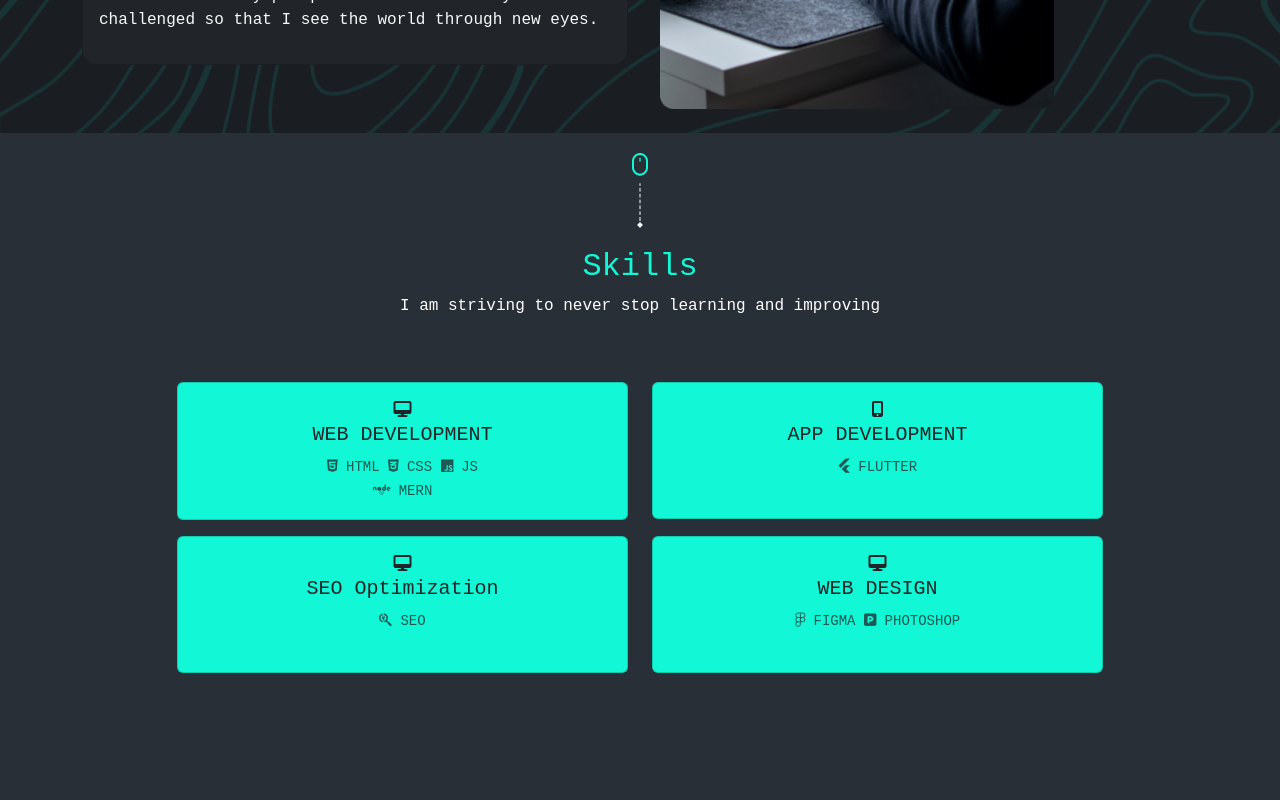
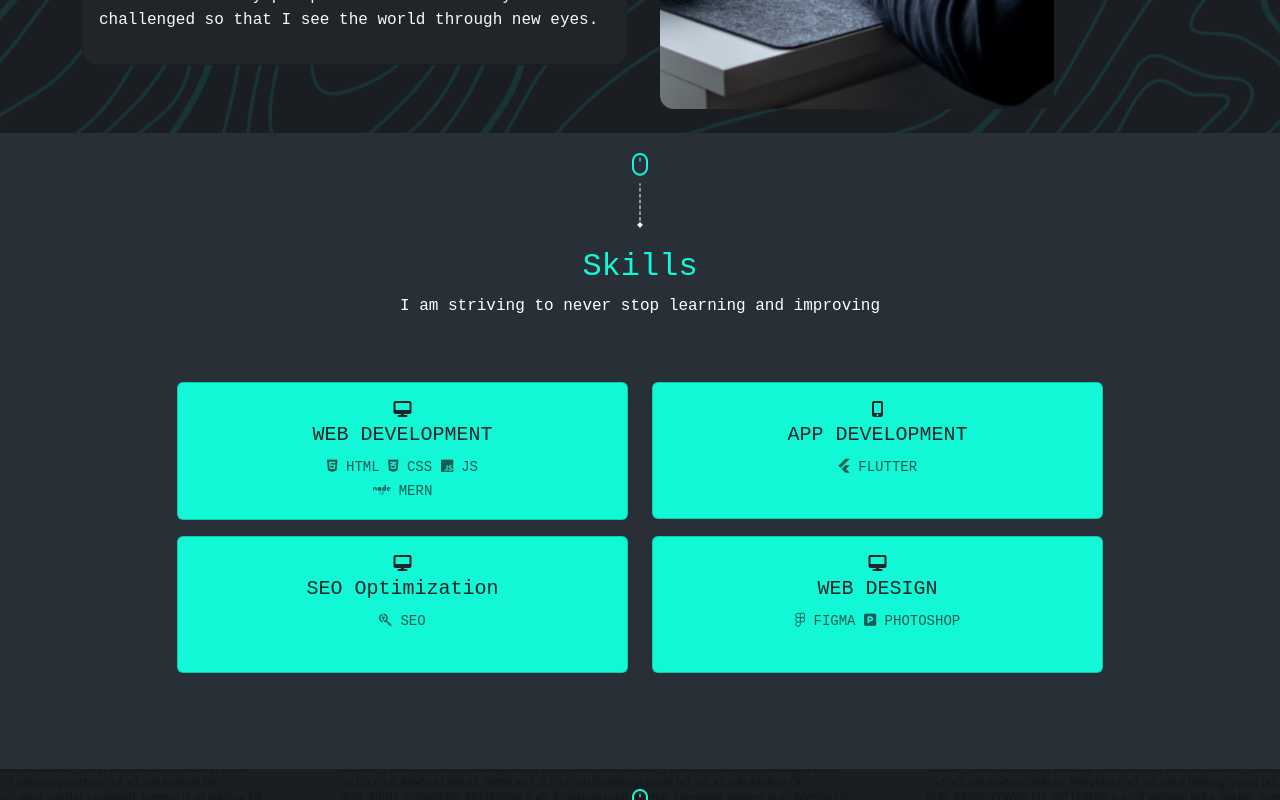
Before and after one commit to anagh534/ANAGH, a React (Vite) app: page / in a window 1280 px wide. Shown: the part 1360-2160 px from the top of the page. Built offline with nearby package versions, Linux system fonts and the light colour scheme.

Commit message:
height property removed from skills and works page

```diff
--- a/src/pages/Skills/Skills.css
+++ b/src/pages/Skills/Skills.css
@@ -2,7 +2,7 @@
     --brand1: #12F7D6;
   }
 .skills {
-    height: 100vh;
+    margin-bottom: 5rem;
 }
 .scroll{
     display: flex;
--- a/src/pages/Works/Works.css
+++ b/src/pages/Works/Works.css
@@ -1,8 +1,7 @@
-.works{
-    height: 100vh;
+.works {
     background: url('../../assets/works.png') no-repeat center;
 }
 
-.project-image{
+.project-image {
     width: 30rem;
 }
```
